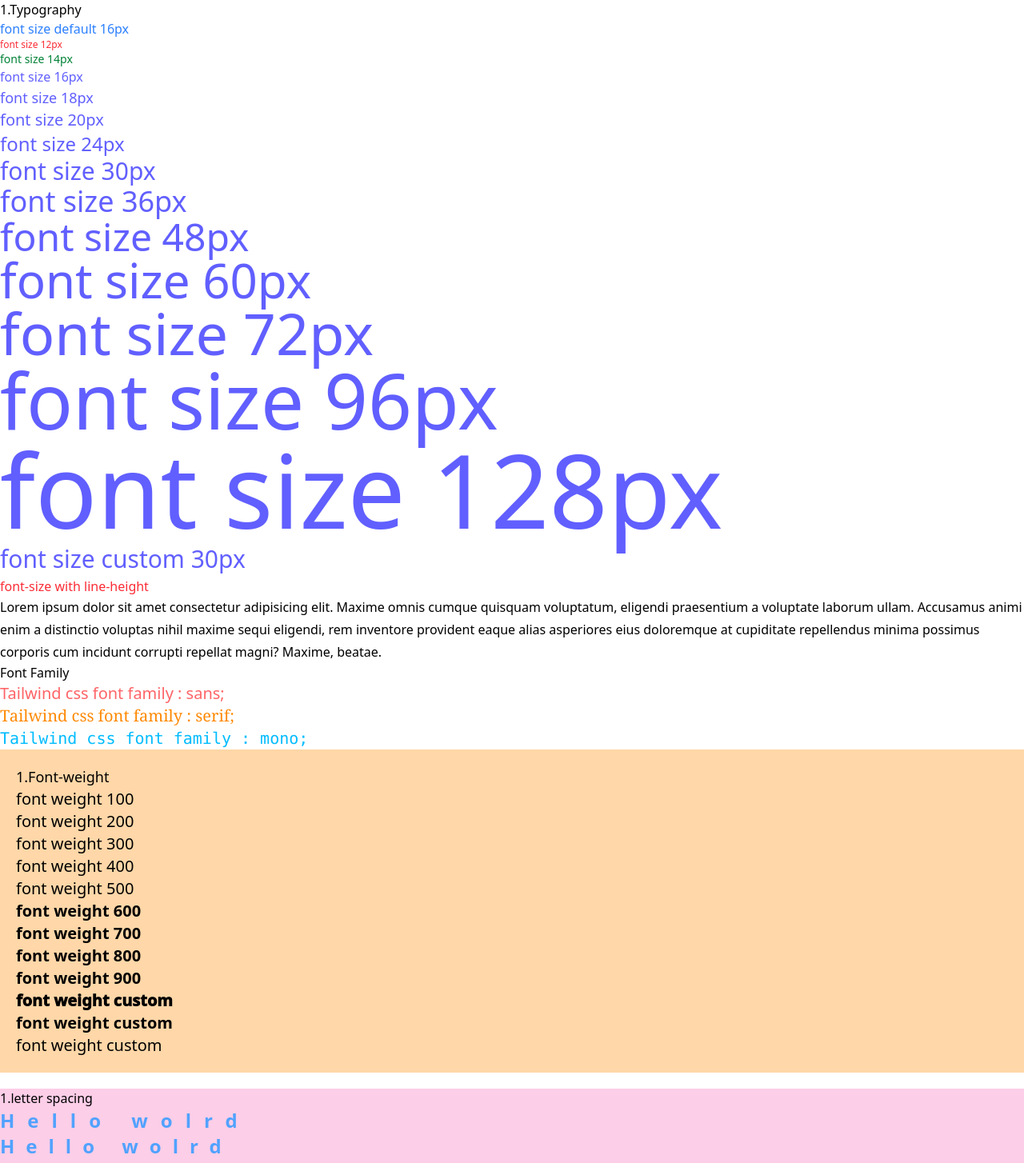
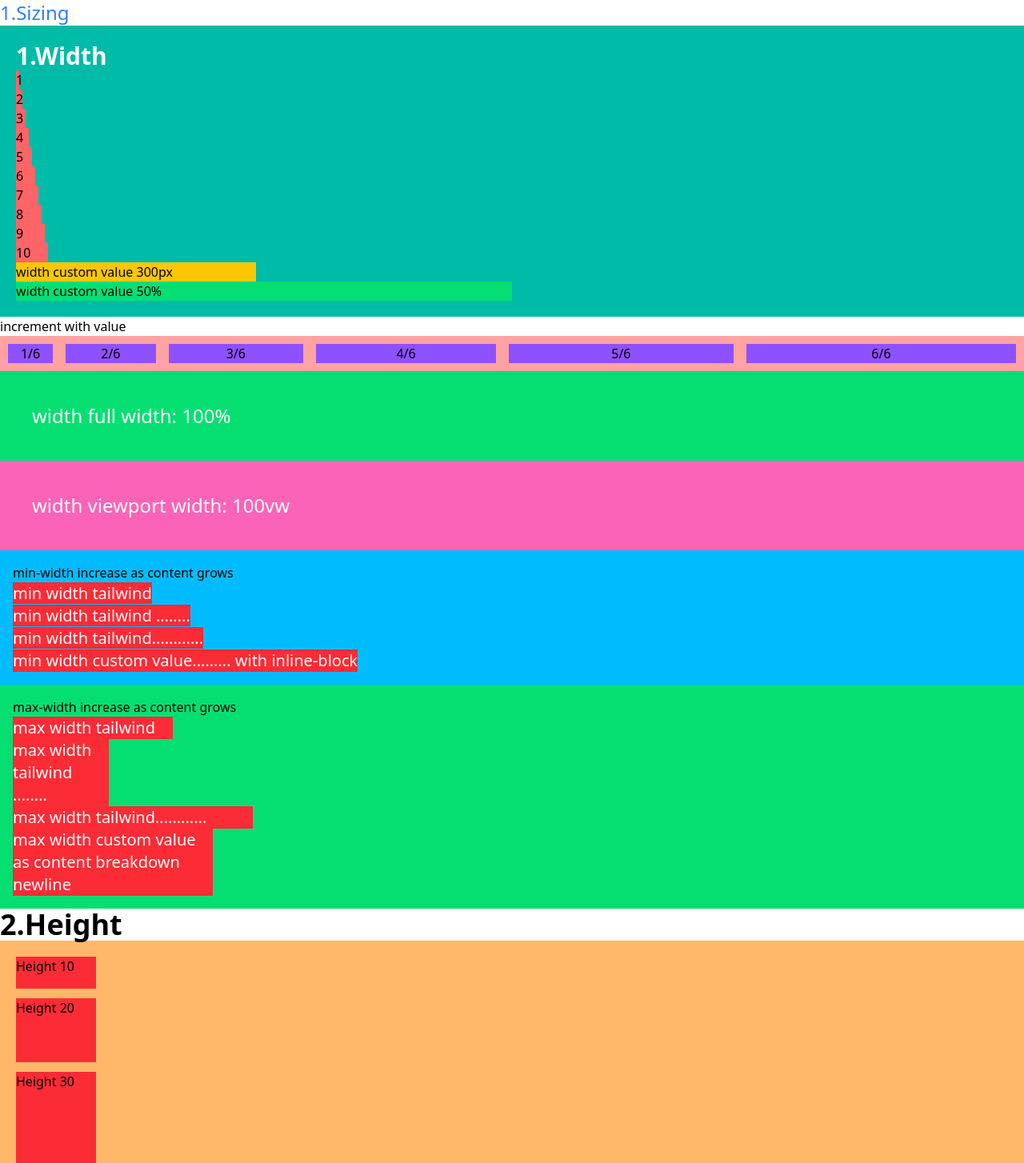
Before and after one commit to GULLAPALLIJYOTHIPRAKASH/Learn-Tailwind, a React (Vite) app: page / in a window 1280 px wide. Shown: the top 1454 px of the page at 80% size. Built offline with nearby package versions, Linux system fonts and the light colour scheme; a web font is replaced by a local one.

Commit message:
sizing , width , min-width , max-width , height , min-heigth , max-height w-full/screen h-full/screen

```diff
--- a/src/App.jsx
+++ b/src/App.jsx
@@ -1,6 +1,7 @@
 import "./App.css";
 import Color from "./Colors/Color";
 import Container_Spacing from "./Container Spacing/Container-Spacing";
+import Sizing from "./Sizing/Sizing";
 import Typography from "./Typography/Typography";
 
 function App(){
@@ -11,7 +12,10 @@ function App(){
 
   {/* <Container_Spacing/> */}
 
-  <Typography/>
+  {/* <Typography/> */}
+
+
+  <Sizing/>
 
 
   </>)
--- /dev/null
+++ b/src/Sizing/Height.jsx
@@ -0,0 +1,61 @@
+function Height(){
+
+
+    return (<>
+
+    {/* height */}
+    <h1 className="text-black font-extrabold text-4xl ">2.Height</h1>
+
+    <div className="bg-orange-300 p-5 space-y-3">
+
+        <div className="bg-red-500 w-[100px] h-10">Height 10</div>
+        <div className="bg-red-500 w-[100px] h-20">Height 20</div>
+        <div className="bg-red-500 w-[100px] h-30">Height 30</div>
+        <div className="bg-red-500 w-[100px] h-40">Height 40</div>
+        <div className="bg-red-500 w-[100px] h-50">Height 50</div>
+
+        <div className="bg-green-500 h-[100px] w-[100px]">Height custom value 100px</div>
+
+        {/* heigth 100% */}
+
+        <div className="bg-green-500 w-[100px] h-full">Height : 100%</div>
+
+        {/* heigth 100% */}
+
+        {/* height viehport */}
+        <div className="bg-green-500 w-[100px] h-screen">Height : 100%</div>
+        {/* height viehport */}
+    </div>
+
+
+     {/* min-height */}
+            <div className="bg-sky-400 p-4">
+                <h1>min-height increase as content grows</h1>
+                <div className="text-white text-xl  bg-red-500 min-h-20">min height tailwind </div>
+                 <br />
+                <div className="text-white text-xl  bg-red-500 min-h-40">min height tailwind ........ </div>
+                <br />
+                <div className="text-white text-xl  bg-red-500 min-h-60">min height tailwind............ </div>
+                <br />
+                <div className="inline-block text-white text-xl  bg-red-500 min-h-[250px]" >min height custom value......... inline-block </div>
+            </div>
+            {/* min-height */}
+
+
+            {/* max-height */}
+            <div className="bg-green-400 p-4 ">
+                <h1>max-height increase as content grow</h1>
+                <div className="text-white text-xl  bg-red-500 max-h-50">max height tailwind Lorem ipsum dolor sit amet consectetur adipisicing elit. Nostrum sequi doloremque, omnis labore itaque quidem in, tenetur blanditiis eum asperiores delectus nihil! Labore obcaecati ad inventore hic eos harum rem reiciendis magnam, necessitatibus dolorum deleniti, maiores, asperiores quod nobis at. </div>
+                 <br />
+                <div className="text-white text-xl  bg-red-500 max-h-30">max height tailwind Lorem ipsum dolor sit amet consectetur adipisicing elit. Minima, temporibus. Quo facilis suscipit voluptatem voluptates eveniet minima libero? Temporibus excepturi error ipsam aliquid maiores cum culpa quae, quas dicta esse eaque libero! Molestias, quasi saepe eum, ullam adipisci laudantium pariatur soluta excepturi nam nulla dicta blanditiis neque suscipit iste quia! </div>
+               <br />
+                <div className="text-white text-xl  bg-red-500 max-h-[300px] ">max height tailwind Lorem ipsum dolor sit amet consectetur adipisicing elit. Officiis facere quam cumque similique cupiditate ipsa voluptates optio rerum magni maiores unde, voluptatum quia exercitationem fugit quasi in veritatis! Blanditiis architecto quod quia tempora officiis maiores minima, provident ipsum. Aliquam iusto ipsa est voluptatem? Distinctio deleniti hic optio, quibusdam obcaecati officiis?</div>
+<br />
+                <div className="inline-block text-white text-xl  bg-red-500 max-h-[250px]" >max height custom value as content breakdohn newline Lorem ipsum dolor sit amet consectetur, adipisicing elit. Voluptatem ea eum animi delectus reprehenderit minima itaque culpa eius laboriosam tempore cum minus quisquam quasi voluptates fugit nisi, illo perferendis mollitia ex tenetur error? Aut dolores id, dicta nesciunt hic doloribus sint dolore iure voluptatum ut, totam, ad quas ex vero! Lorem ipsum dolor sit amet consectetur, adipisicing elit. Illo natus rerum libero fuga ratione debitis nemo molestiae mollitia sapiente tenetur deleniti beatae cum dolor qui, esse, harum ipsam? Dolor, recusandae! Lorem ipsum dolor sit, amet consectetur adipisicing elit. Vel id blanditiis similique aperiam esse ex nulla itaque. Nam optio mollitia neque non, eaque illo, beatae similique tempore nostrum in ipsa corrupti? Quo nostrum suscipit facere neque veniam. Nobis, alias rerum? Lorem ipsum dolor sit amet consectetur adipisicing elit. Commodi rerum assumenda rem natus quasi! Et voluptas, accusamus optio aut laudantium ipsam natus obcaecati aliquam vitae tenetur alias quis quas aliquid veritatis similique esse, nam deleniti! At, nesciunt odit harum dignissimos numquam a eligendi. Est fugit aperiam veritatis recusandae nihil itaque quos praesentium, nam quidem sed ratione reiciendis repudiandae, eaque reprehenderit?</div>
+
+            </div>
+            {/* max-height */}
+    {/* height */}
+    </>)
+}
+export default Height;
--- /dev/null
+++ b/src/Sizing/Sizing.jsx
@@ -0,0 +1,22 @@
+import Height from "./Height";
+import Width from "./Width";
+
+function Sizing(){
+
+    return(<>
+
+    <h1 className="text-blue-500 text-2xl font-medium">1.Sizing</h1>
+
+    <Width/>
+
+    <Height/>
+
+    {/* widht + height */}
+
+    <div className="w-[500px] h-[500px] bg-red-500 ml-40 text-6xl text-white"> width + height 500px</div>
+    <div className="size-[400px] bg-blue-500 ml-40 text-6xl text-white"> width + height with size 400px </div>
+    {/* widht + height */}
+    </>)
+}
+
+export default Sizing;
--- /dev/null
+++ b/src/Sizing/Width.jsx
@@ -0,0 +1,81 @@
+function Width(){
+
+    return(<>
+
+    {/* width */}
+
+        <div className="bg-teal-500 p-5">
+            <h1 className="text-white text-3xl font-bold">1.Width</h1>
+            <div className="bg-red-400 w-1">1</div>
+            <div className="bg-red-400 w-2">2</div>
+            <div className="bg-red-400 w-3">3</div>
+            <div className="bg-red-400 w-4">4</div>
+            <div className="bg-red-400 w-5">5</div>
+            <div className="bg-red-400 w-6">6</div>
+            <div className="bg-red-400 w-7">7</div>
+            <div className="bg-red-400 w-8">8</div>
+            <div className="bg-red-400 w-9">9</div>
+            <div className="bg-red-400 w-10">10</div>
+
+            <div className="bg-yellow-400 w-[300px]">width custom value 300px</div>
+            <div className="bg-green-400 w-[50%]">width custom value 50%</div>
+
+        </div>
+
+
+            {/*width percentage %  */}
+            <h1>increment with value</h1>
+            <div className="bg-red-300 flex space-x-4 p-[10px] text-center">
+                <div className="w-1/6 bg-violet-500">1/6</div>
+                <div className="w-2/6 bg-violet-500">2/6</div>
+              <div className="w-3/6 bg-violet-500">3/6</div>
+                <div className="w-4/6 bg-violet-500">4/6</div>
+                 <div className="w-5/6 bg-violet-500">5/6</div>
+                 <div className="w-6/6 bg-violet-500">6/6</div>
+            </div>
+
+            {/*width percentage % */}
+
+
+            {/* width with 100% */}
+            <div className="w-full text-white bg-green-400 p-10 text-2xl">width full width: 100%</div>
+            {/* width with 100% */}
+
+            {/* wdith with 100vh */}
+            <div className="w-screen text-white bg-pink-400 p-10 text-2xl">width viewport width: 100vw</div>
+            {/* wdith with 100vh */}
+
+
+            {/* min-width */}
+            <div className="bg-sky-400 p-4">
+                <h1>min-width increase as content grows</h1>
+                <span className="text-white text-xl  bg-red-500 min-w-2">min width tailwind </span>
+                 <br />
+                <span className="text-white text-xl  bg-red-500 min-w-2">min width tailwind ........ </span>
+                <br />
+                <span className="text-white text-xl  bg-red-500 min-w-2">min width tailwind............ </span>
+                <br />
+                <div className="inline-block text-white text-xl  bg-red-500 min-w-[200px]" >min width custom value......... with inline-block </div>
+            </div>
+            {/* min-width */}
+
+
+            {/* max-width */}
+            <div className="bg-green-400 p-4 ">
+                <h1>max-width increase as content grows</h1>
+                <div className="text-white text-xl  bg-red-500 max-w-50">max width tailwind </div>
+
+                <div className="text-white text-xl  bg-red-500 max-w-30">max width tailwind ........ </div>
+
+                <div className="text-white text-xl  bg-red-500 max-w-[300px] ">max width tailwind............ </div>
+
+                <div className="inline-block text-white text-xl  bg-red-500 max-w-[250px]" >max width custom value as content breakdown newline</div>
+
+            </div>
+            {/* max-width */}
+
+    {/* width */}
+    </>)
+}
+
+export default Width;
```
